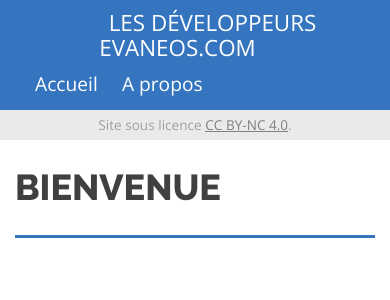
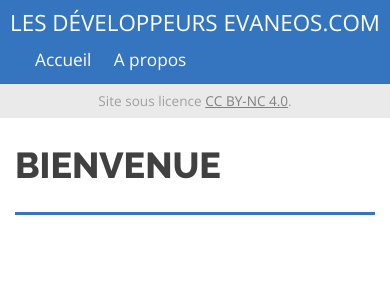
Before and after one commit to Evaneos/Evaneos.github.io, a Jekyll site: the page built from index.html, in a window 390 px wide. Shown: the top 300 px of the page. Built offline with Jekyll 4.4.1, drawn with Linux system fonts in a browser that asks for light colours; Markdown is read by kramdown in place of the engine named in the settings.

Commit message:
Design - fix small device align

```diff
--- a/public/css/main.css
+++ b/public/css/main.css
@@ -394,6 +394,7 @@
   .wrapper .sidebar .in .site-title a {
     font-size: 1.4em!important;
     display: inline!important;
+    padding: 0;
   }
   .wrapper .sidebar .in .site-title a span {
     font-size: 1em;
@@ -408,11 +409,12 @@
   .wrapper .sidebar .in nav ul li a {
     line-height: 1.3em;
     padding-right: 1em;
+    font-size: .9em;
   }
   .wrapper .sidebar p.legal {
     background: #eaeaea;
     text-align: center;
-    padding: 3px;
+    padding: 5px 3px;
   }
   .wrapper .content-wrapper {
     float: none;
@@ -424,3 +426,10 @@
     width: auto;
   }
 }
+@media (max-width: 599px) {
+  .post-archive ul li time {
+    display: none;
+    width: auto;
+    text-align: left;
+  }
+}
```
Also changed, not shown: public/less/main.less (+16 -1 lines).
